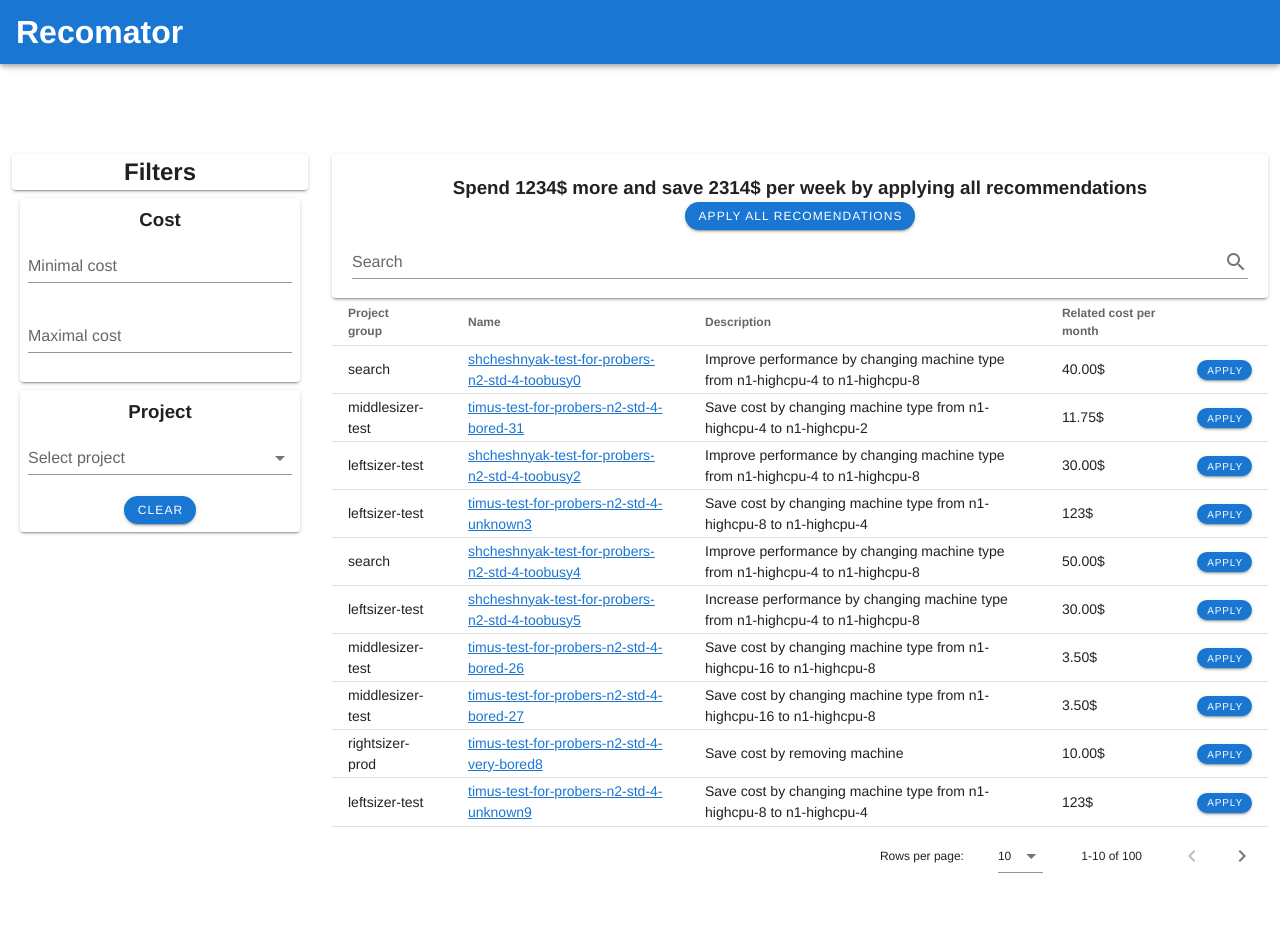
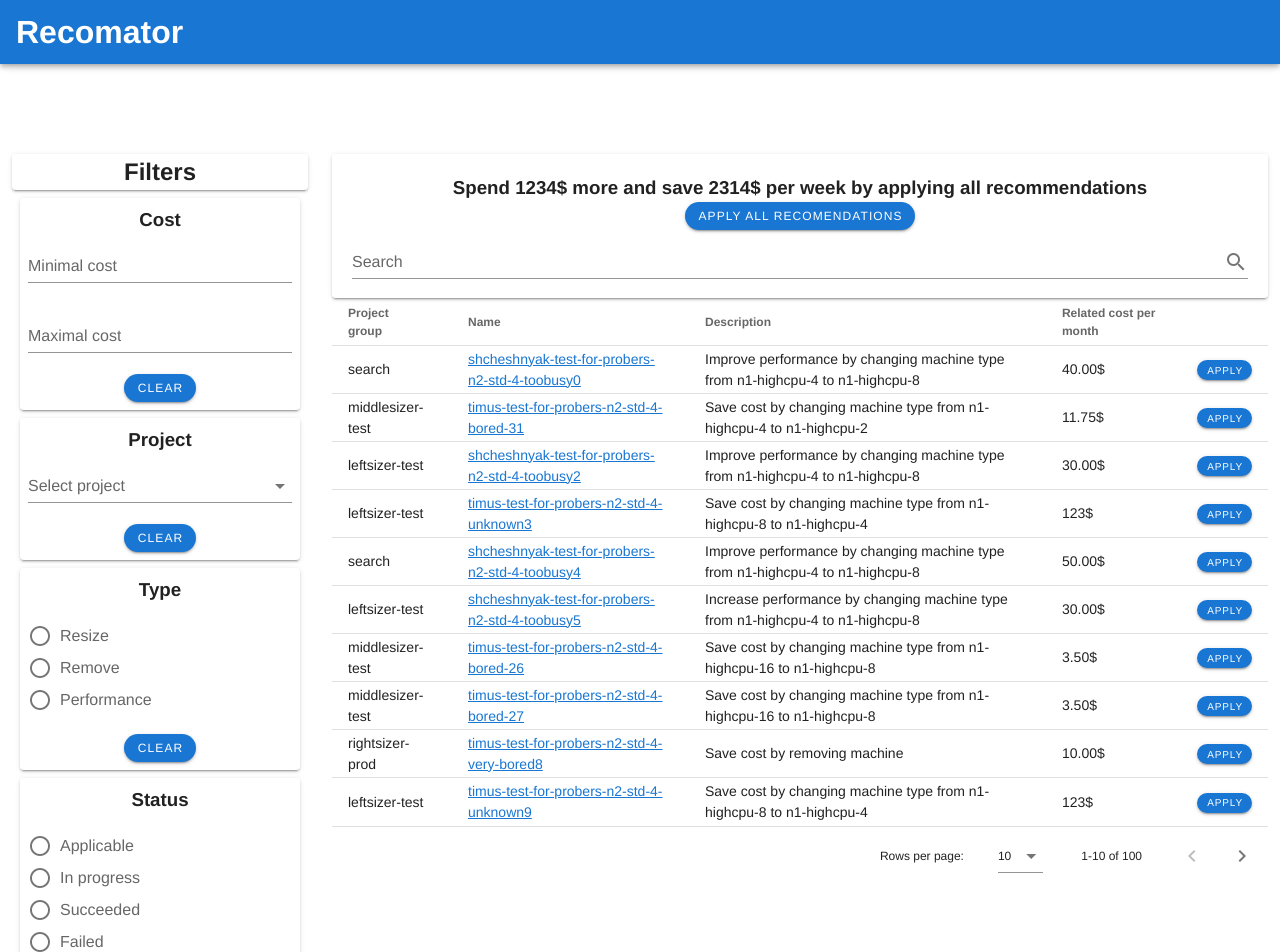
Before and after one commit to googleinterns/recomator, a Vue app in the folder frontend/: page /mock in a window 1280 px wide. Shown: the top 952 px of the page. Before the commit the page ends 897 px from the top, so only its background shows below. Built offline with nearby package versions, Linux system fonts and the light colour scheme.

Commit message:
Added filters on type and status of recommendation.

```diff
--- a/frontend/src/views/Mock.vue
+++ b/frontend/src/views/Mock.vue
@@ -28,6 +28,7 @@ limitations under the License. -->
             </v-card>
             <v-card class="ma-2 pa-2">
               <h3>Cost</h3>
+              <v-form ref="formCost">
                 <v-text-field
                   type="number"
                   label="Minimal cost"
@@ -38,10 +39,21 @@ limitations under the License. -->
                   label="Maximal cost"
                   v-on:input="filterRecommendation.setMaximalPrice($event)"
                 ></v-text-field>
+
+                <v-btn
+                  rounded
+                  color="primary"
+                  dark
+                  small
+                  @click="() => this.$refs.formCost.reset()"
+                  >Clear</v-btn
+                >
+              </v-form>
             </v-card>
 
             <v-card class="ma-2 pa-2">
               <h3>Project</h3>
+              <v-form ref="formProject">
                 <v-select
                   :items="summary.getProjectList()"
                   label="Select project"
@@ -54,9 +66,58 @@ limitations under the License. -->
                   color="primary"
                   dark
                   small
-                v-on:click="filterRecommendation.setProject(undefined)"
+                  @click="() => this.$refs.formProject.reset()"
                   >Clear</v-btn
                 >
+              </v-form>
+            </v-card>
+
+            <v-card class="ma-2 pa-2">
+              <h3>Type</h3>
+              <v-form ref="formType">
+                <v-radio-group>
+                  <v-radio
+                    v-on:change="filterRecommendation.setType(value)"
+                    v-for="(value, index) in recommendationTypes"
+                    :key="index"
+                    :label="value"
+                    :value="value"
+                  ></v-radio>
+                </v-radio-group>
+
+                <v-btn
+                  rounded
+                  color="primary"
+                  dark
+                  small
+                  @click="() => this.$refs.formType.reset()"
+                  >Clear</v-btn
+                >
+              </v-form>
+            </v-card>
+
+            <v-card class="ma-2 pa-2">
+              <h3>Status</h3>
+              <v-form ref="formStatus">
+                <v-radio-group>
+                  <v-radio
+                    v-on:change="filterRecommendation.setStatus(value)"
+                    v-for="(value, index) in recommendationStatuses"
+                    :key="index"
+                    :label="value"
+                    :value="value"
+                  ></v-radio>
+                </v-radio-group>
+
+                <v-btn
+                  rounded
+                  color="primary"
+                  dark
+                  small
+                  @click="() => this.$refs.formStatus.reset()"
+                  >Clear</v-btn
+                >
+              </v-form>
             </v-card>
           </v-col>
           <v-col>
@@ -242,9 +303,11 @@ class FilterRecommendation {
   private minimalPrice = -Infinity;
   private maximalPrice = Infinity;
   private project: string | undefined = undefined;
+  private type: string | undefined = undefined;
+  private status: string | undefined = undefined;
 
   public setMaximalPrice(cost: string) {
-    if (cost === "") {
+    if (cost === "" || cost === undefined) {
       this.maximalPrice = Infinity;
       return;
     }
@@ -253,7 +316,7 @@ class FilterRecommendation {
   }
 
   public setMinimalPrice(cost: string) {
-    if (cost === "") {
+    if (cost === "" || cost === undefined) {
       this.minimalPrice = -Infinity;
       return;
     }
@@ -261,13 +324,31 @@ class FilterRecommendation {
     this.minimalPrice = parseFloat(cost);
   }
 
-  public setProject(project: string | undefined) {
+  public setProject(project: string) {
     if (project === "") {
       this.project = undefined;
       return;
     }
 
     this.project = project;
+  }
+
+  public setType(type: string) {
+    if (type === "") {
+      this.type = undefined;
+      return;
+    }
+
+    this.type = type;
+  }
+
+  public setStatus(status: string) {
+    if (status === "") {
+      this.status = undefined;
+      return;
+    }
+
+    this.status = status;
   }
 
   private pricePredicate(recommendation: Recommendation): boolean {
@@ -283,10 +364,41 @@ class FilterRecommendation {
     );
   }
 
+  private typePredicate(recommendation: Recommendation): boolean {
+    return (
+      this.type === undefined ||
+      recommendation.type.toUpperCase() === this.type.toUpperCase()
+    );
+  }
+
+  private statusPredicate(recommendation: Recommendation): boolean {
+    switch (this.status) {
+      case undefined:
+        return true;
+
+      case "Applicable":
+        return recommendation.status === "ACTIVE";
+
+      case "In progress":
+        return recommendation.status === "__INPROGRESS";
+
+      case "Succeeded":
+        return recommendation.status === "SUCCEEDED";
+
+      case "Failed":
+        return recommendation.status === "FAILED";
+
+      default:
+        return false;
+    }
+  }
+
   public predicate(recommendation: Recommendation): boolean {
     return (
       this.pricePredicate(recommendation) &&
-      this.projectPredicate(recommendation)
+      this.projectPredicate(recommendation) &&
+      this.typePredicate(recommendation) &&
+      this.statusPredicate(recommendation)
     );
   }
 }
@@ -297,18 +409,14 @@ class Summary {
   private projectList = new Array<string>();
 
   constructor(recommendationList: Recommendation[]) {
-    console.log(recommendationList);
     this.recommendationCount = recommendationList.length;
     this.moneySaved = Summary.calculateSavings(recommendationList);
 
     for (const recommendation of recommendationList) {
-      console.log(recommendation.project);
       if (!this.projectList.includes(recommendation.project)) {
         this.projectList.push(recommendation.project);
       }
     }
-
-    console.log(this.projectList);
   }
 
   private static getCurrency(cost: string): string {
@@ -375,6 +483,14 @@ export default class Mock extends Vue {
     },
     { text: "Related cost per month", value: "cost", groupable: false },
     { text: "", value: "apply", groupable: false }
+  ];
+
+  private recommendationTypes = ["Resize", "Remove", "Performance"];
+  private recommendationStatuses = [
+    "Applicable",
+    "In progress",
+    "Succeeded",
+    "Failed"
   ];
 
   private recommendations_core = [
```
Lines whose indentation alone changed are shown as unchanged.
